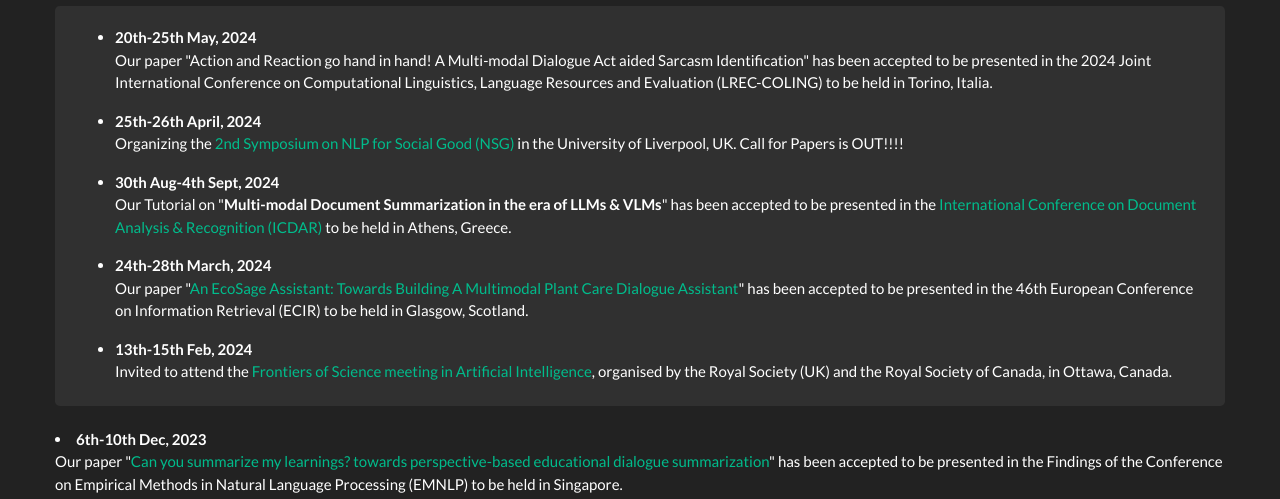
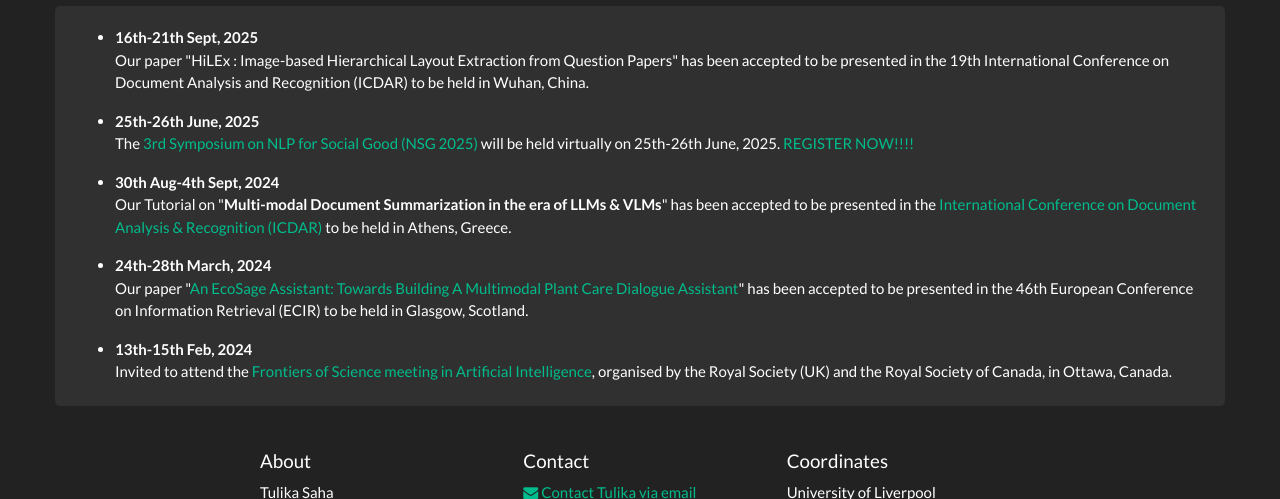
Before and after one commit to sahatulika15/sahatulika15.github.io, a plain HTML site: page allnews.html in a window 1280 px wide. Shown: the part 160-659 px from the top of the page. Drawn offline with Linux system fonts and the light colour scheme; some icons are missing.

Commit message:
Update allnews.html

```diff
--- a/allnews.html
+++ b/allnews.html
@@ -89,13 +89,15 @@ height="0" width="0" style="display:none;visibility:hidden"></iframe></noscript>
 <div class="jumbotron">
 <ul>
 
-<li><b>20th-25th May, 2024</b>
-	<p>Our paper "Action and Reaction go hand in hand! A Multi-modal Dialogue Act aided Sarcasm Identification" has been accepted to be presented
-		in the 2024 Joint International Conference on Computational Linguistics, Language Resources and Evaluation (LREC-COLING) to be held in Torino, Italia.</p></li>
 
-<li><b>25th-26th April, 2024</b>
-	<p>Organizing the <a href="https://nlp4social.github.io/nlp4socialgood/" target="_blank">2nd Symposium on NLP for Social Good
-		(NSG)</a> in the University of Liverpool, UK. Call for Papers is OUT!!!!</p></li>
+<li><b>16th-21th Sept, 2025</b>
+	<p>Our paper "HiLEx : Image-based Hierarchical Layout Extraction from Question Papers" has been accepted to be presented
+		in the 19th International Conference on Document Analysis and Recognition (ICDAR) to be held in Wuhan, China.</p></li>
+
+<li><b>25th-26th June, 2025</b>
+	<p>The <a href="https://nlp4social.github.io/NSG/" target="_blank">3rd Symposium on NLP for Social Good
+		(NSG 2025)</a>  will be held virtually on 25th-26th June, 2025.
+		<a href="https://www.ticketsource.co.uk/nlp4socialgood" target="_blank">REGISTER NOW!!!!</a></p></li>
 
 <li><b>30th Aug-4th Sept, 2024</b>
 	<p>Our Tutorial on "<b>Multi-modal Document Summarization in the era of LLMs & VLMs</b>" has been accepted to be presented in
@@ -112,10 +114,7 @@ height="0" width="0" style="display:none;visibility:hidden"></iframe></noscript>
 		 meeting in Artificial Intelligence</a>, organised by the Royal Society (UK) and the Royal Society of Canada, in Ottawa,
 		 Canada.</div> </p></li>
 
-<li><b>6th-10th Dec, 2023</b>
-	<p>Our paper "<a href="https://aclanthology.org/2023.findings-emnlp.208/" target="_blank">Can you summarize my learnings? towards
-		perspective-based educational dialogue summarization</a>" has been accepted to be presented
-		in the Findings of the Conference on Empirical Methods in Natural Language Processing (EMNLP) to be held in Singapore.</p></li>
+
 
 </ul>
 
```
